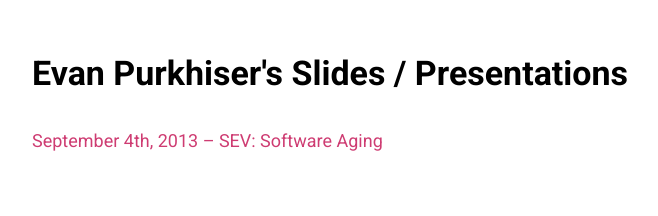
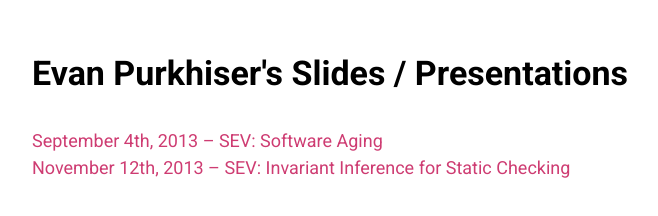
Before and after one commit to EvanPurkhiser/Presentations, a plain HTML site: page index.html in a window 1280 px wide. Shown: the whole page, without its empty margins (308-966 px from the left). Drawn offline with nearby package versions, Linux system fonts and the light colour scheme.

Commit message:
SEV 2: Add empty presentation

```diff
--- a/index.html
+++ b/index.html
@@ -40,6 +40,9 @@
 			<li>
 				<a href="presentation.html?04-09-13-SEV-software-aging">September 4th, 2013 &ndash; SEV: Software Aging</a>
 			</li>
+			<li>
+				<a href="presentation.html?11-12-13-SEV-static-checking">November 12th, 2013 &ndash; SEV: Invariant Inference for Static Checking</a>
+			</li>
 		</ul>
 	</body>
 </html>
```
Also changed, not shown: 1 other file.
